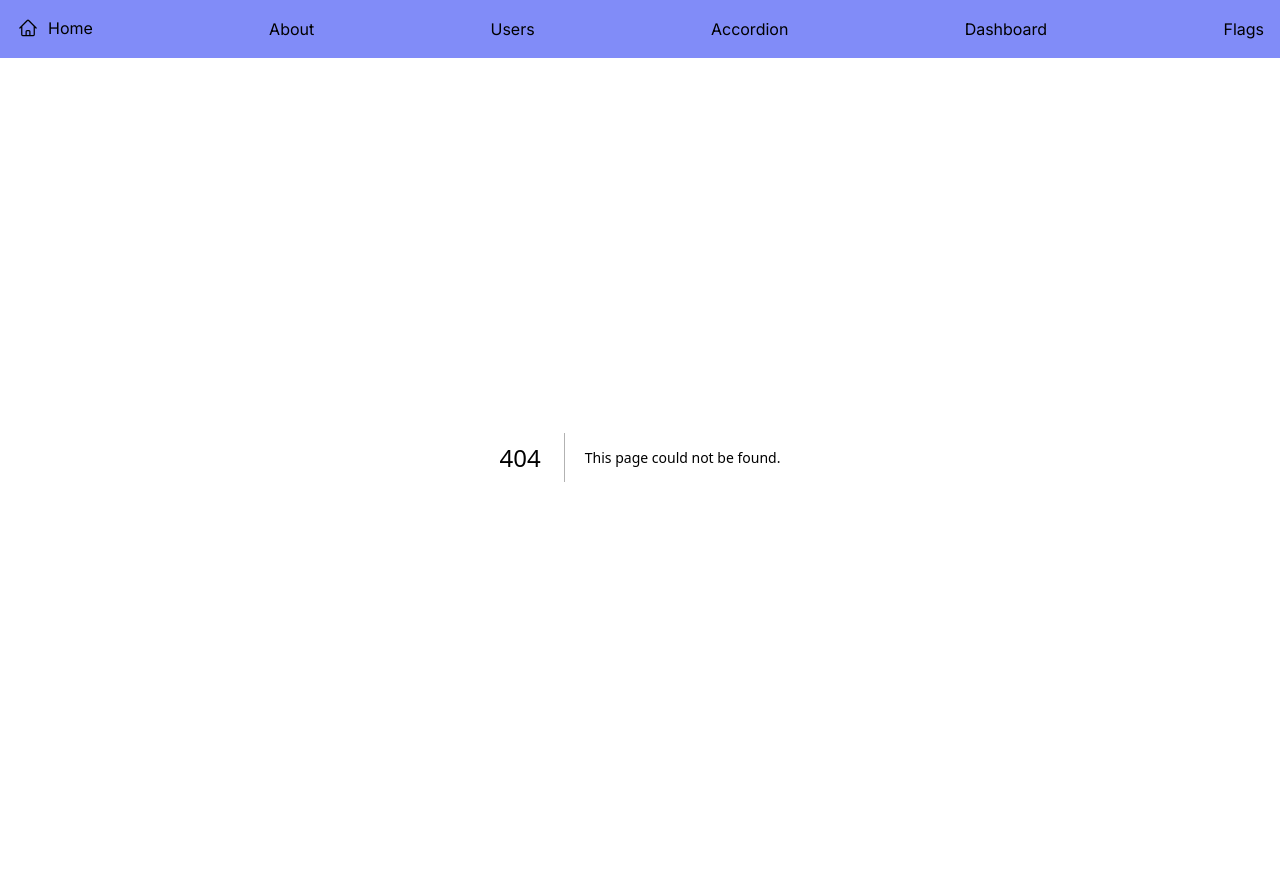
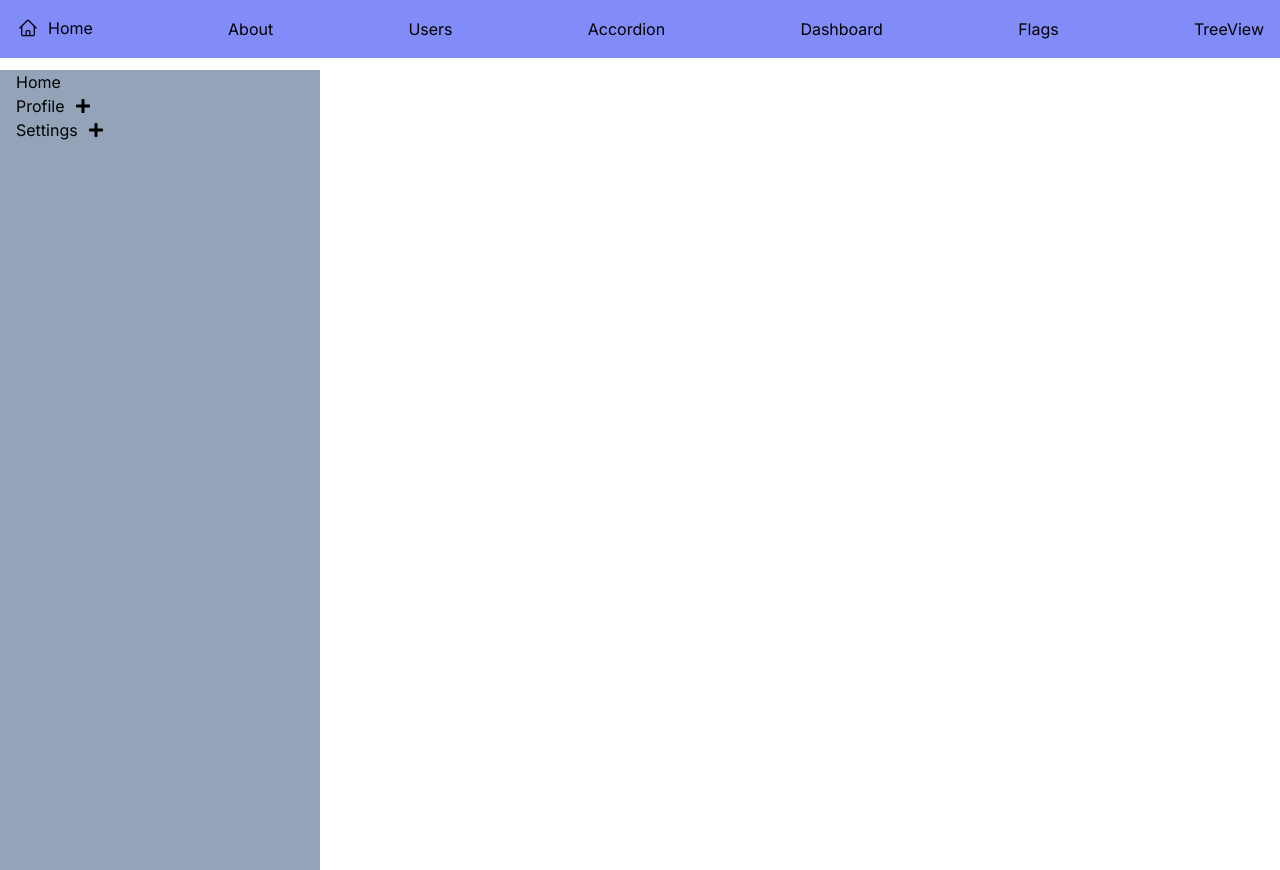
Before and after one commit to Haack79/tailwind-prac, a Next.js app: page /treeview in a window 1280 px wide. Before the commit this address had no page. Built offline with nearby package versions, Linux system fonts and the light colour scheme.

Commit message:
added treeview nav recursive

```diff
--- /dev/null
+++ b/src/app/treeview/data.ts
@@ -0,0 +1,60 @@
+export const menus = [
+    {
+      label: "Home",
+      to: "/",
+    },
+    {
+      label: "Profile",
+      to: "/profile",
+      children: [
+        {
+          label: "Details",
+          to: "details",
+          children: [
+            {
+              label: "Location",
+              to: "location",
+              children: [
+                {
+                  label: "City",
+                  to: "city",
+                },
+              ],
+            },
+          ],
+        },
+      ],
+    },
+    {
+      label: "Settings",
+      to: "/settings",
+      children: [
+        {
+          label: "Account",
+          to: "account",
+        },
+        {
+          label: "Security",
+          to: "security",
+          children: [
+            {
+              label: "Login",
+              to: "login",
+            },
+            {
+              label: "Register",
+              to: "register",
+              children : [
+                  {
+                      label : 'Random data',
+                      to : ''
+                  }
+              ]
+            },
+          ],
+        },
+      ],
+    },
+  ];
+
+  export default menus;
--- /dev/null
+++ b/src/app/treeview/page.tsx
@@ -0,0 +1,12 @@
+import menus from "./data";
+import TreeView from "../../components/TreeView/TreeView";
+
+const Page = () => {
+  return (
+    <div className="flex-col justify-start mt-3 w-screen h-screen">
+      <TreeView menuList={menus} />
+    </div>
+  );
+};
+
+export default Page;
--- a/src/components/NavBar.tsx
+++ b/src/components/NavBar.tsx
@@ -27,6 +27,7 @@
       <Link className="mr-4 md:m-0" href='/accordion'>Accordion</Link>
       <Link className="mr-4 md:m-0" href='/dashboard'>Dashboard</Link>
       <Link className="mr-4 md:m-0" href='/flags'>Flags</Link>
+      <Link className="mr-4 md:m-0" href='/treeview'>TreeView</Link>
     </div>
   )
 }
--- /dev/null
+++ b/src/components/TreeView/MenuItem.tsx
@@ -0,0 +1,42 @@
+import { useState } from "react";
+import MenuList from "./MenuList";
+import { FaMinus, FaPlus } from 'react-icons/fa';
+
+interface Menu {
+  label: string;
+  to: string;
+  children?: Menu[];
+}
+
+interface MenuItemProps {
+  item: Menu;
+}
+
+const MenuItem = ({ item }: MenuItemProps) => {
+  const [displayChildren, setDisplayChildren] = useState<Record<string, boolean>>({});
+
+  const handleToggleChildren = (currentLabel: string) => {
+    setDisplayChildren((prevState) => ({
+      ...prevState,
+      [currentLabel]: !prevState[currentLabel],
+    }));
+  };
+
+  return (
+    <li className="">
+      <div className="flex justify-start items-center gap-2.5 cursor-pointer decoration-white">
+        <p>{item.label}</p>
+        {item.children && item.children.length > 0 && (
+          <span onClick={() => handleToggleChildren(item.label)}>
+            {displayChildren[item.label] ? <FaMinus size={16}/> : <FaPlus size={16}/>}
+          </span>
+        )}
+      </div>
+      {item.children && item.children.length > 0 && displayChildren[item.label] && (
+        <MenuList list={item.children} />
+      )}
+    </li>
+  );
+};
+
+export default MenuItem;
--- /dev/null
+++ b/src/components/TreeView/MenuList.tsx
@@ -0,0 +1,21 @@
+import MenuItem from "./MenuItem";
+
+interface Menu {
+    label: string;
+    to: string;
+    children?: Menu[];
+  }
+
+  interface MenuListProps {
+    list: Menu[];
+  }
+
+  const MenuList = ({ list = [] }: MenuListProps) => {
+    return (
+      <ul className="list-none my-0 pl-4">
+        {list && list.length > 0 ? list.map((item, index) => <MenuItem key={index} item={item} />) : <div>No items found</div>}
+      </ul>
+    );
+  };
+
+  export default MenuList;
--- /dev/null
+++ b/src/components/TreeView/TreeView.tsx
@@ -0,0 +1,22 @@
+'use client';
+import MenuList from './MenuList';
+
+interface Menu {
+  label: string;
+  to: string;
+  children?: Menu[];
+}
+
+interface TreeViewProps {
+  menuList: Menu[];
+}
+
+const TreeView = ({ menuList = [] }: TreeViewProps) => {
+  return (
+    <div className="min-h-screen w-1/4 bg-slate-400">
+      <MenuList list={menuList} />
+    </div>
+  );
+};
+
+export default TreeView;
```
